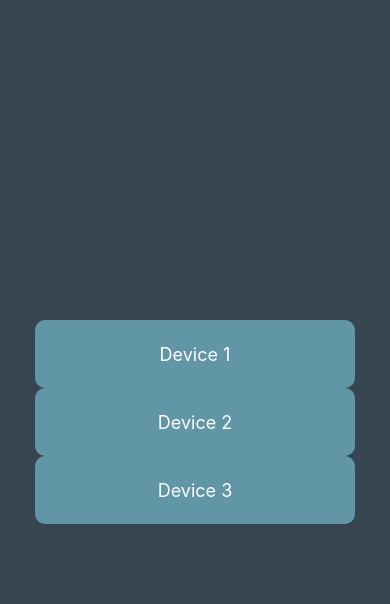
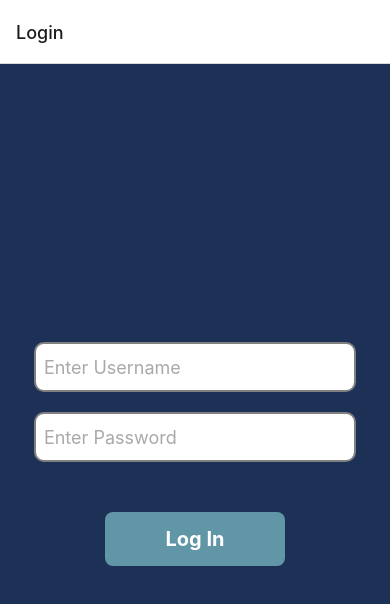
Before and after one commit to OriAdkins/IGEMProject, a React Native app: screen / in a window 390 px wide. Shown: the top 604 px of the page. Built offline with nearby package versions, Linux system fonts and the light colour scheme.

Commit message:
Login screen working
changed function names from App -> LoginScreen, added React Navigation functionality, and kept styling from Spencers changes. Also changed App() to insure proper routing

```diff
--- a/App.js
+++ b/App.js
@@ -2,16 +2,20 @@ import React, { useState } from 'react';
 import { StatusBar } from 'expo-status-bar';
 import { View, Text, TextInput, Button, StyleSheet, SafeAreaView, TouchableOpacity } from 'react-native';
 import { useForm, Controller } from 'react-hook-form';
+import { NavigationContainer } from '@react-navigation/native';
+import { createStackNavigator } from '@react-navigation/stack';
 
 import CustomButton from './components/Button';
-/*
-export default function App() {
+
+//login page function
+function LoginPage({ navigation }) {
   const { control, handleSubmit, formState: { errors } } = useForm();
   const [submittedData, setSubmittedData] = useState(null);
 
   const onSubmit = (data) => {
     console.log('Submitted Data:', data);
     setSubmittedData(data);
+    navigation.navigate('Home');
   };
 
   return (
@@ -21,27 +25,32 @@ export default function App() {
 
         <Controller
           control={control}
-          render={({ field }) => (
+          render={({ field: { onChange, onBlur, value } }) => (
             <TextInput
-              {...field}
               style={styles.input}
               placeholder="Enter Username"
               placeholderTextColor="#A9A9A9"
+              onBlur={onBlur}
+              onChangeText={onChange}
+              value={value}
             />
           )}
           name="username"
           rules={{ required: 'You must enter your username' }}
         />
-        {errors.name && <Text style={styles.errorText}>{errors.name.message}</Text>}
+        {errors.username && <Text style={styles.errorText}>{errors.username.message}</Text>}
 
         <Controller
           control={control}
-          render={({ field }) => (
+          render={({ field: { onChange, onBlur, value } }) => (
             <TextInput
-              {...field}
               style={styles.input}
               placeholder="Enter Password"
               placeholderTextColor="#A9A9A9"
+              secureTextEntry
+              onBlur={onBlur}
+              onChangeText={onChange}
+              value={value}
             />
           )}
           name="password"
@@ -67,6 +76,32 @@ export default function App() {
   );
 }
 
+// Home Screen
+function HomeScreen() {
+  return (
+    <View style={styles.container}>
+      <StatusBar style="auto" />
+      <CustomButton label="Device 1" />
+      <CustomButton label="Device 2" />
+      <CustomButton label="Device 3" />
+    </View>
+  );
+}
+
+const Stack = createStackNavigator();
+
+export default function App() {
+  return (
+    <NavigationContainer>
+      <Stack.Navigator initialRouteName="Login">
+        <Stack.Screen name="Login" component={LoginPage} />
+        <Stack.Screen name="Home" component={HomeScreen} />
+      </Stack.Navigator>
+    </NavigationContainer>
+  );
+}
+
+//css for styling
 const styles = StyleSheet.create({
   safeArea: {
     flex: 1,
@@ -78,19 +113,17 @@ const styles = StyleSheet.create({
     alignItems: 'center',
     justifyContent: 'center',
     padding: 16,
-    fontFamily: "Impact,Charcoal,sans-serif",
   },
   input: {
     width: '90%',
-    height: 70,
+    height: 50,
     borderColor: 'gray',
     borderWidth: 2,
     borderRadius: 10,
-    marginBottom: 30,
+    marginBottom: 20,
     padding: 8,
-    color: 'black',
     backgroundColor: 'white',
-    fontSize: 20,
+    fontSize: 18,
   },
   errorText: {
     color: 'red',
@@ -98,8 +131,8 @@ const styles = StyleSheet.create({
   },
   button: {
     backgroundColor: '#6096A6',
-    paddingVertical: 24,
-    paddingHorizontal: 70,
+    paddingVertical: 15,
+    paddingHorizontal: 60,
     borderRadius: 8,
     marginTop: 30,
   },
@@ -117,36 +150,3 @@ const styles = StyleSheet.create({
     color: 'white',
   },
 });
-*/
-
-////////////////////////////////
-
-export default function App() {
-  return (
-    <View style={styles.container}>
-      <StatusBar style="auto" />
-      <CustomButton label="Device 1"/>
-      <CustomButton label="Device 2"/>
-      <CustomButton label="Device 3"/>
-    </View>
-  );
-}
-
-const styles = StyleSheet.create({
-  container: {
-    flex: 1,
-    backgroundColor: '#36454F',
-    alignItems: 'center',
-    justifyContent: 'center',
-  },
-  text: {
-    color: '#FFFFFF',
-  },
-  button: {
-    backgroundColor: '#6096A6',
-    paddingVertical: 24,
-    paddingHorizontal: 70,
-    borderRadius: 8,
-    marginTop: 30,
-  },
-});
```
Also changed, not shown: package.json (+7 -2 lines), 1 other file (tests, documents, lock files or other folders).
